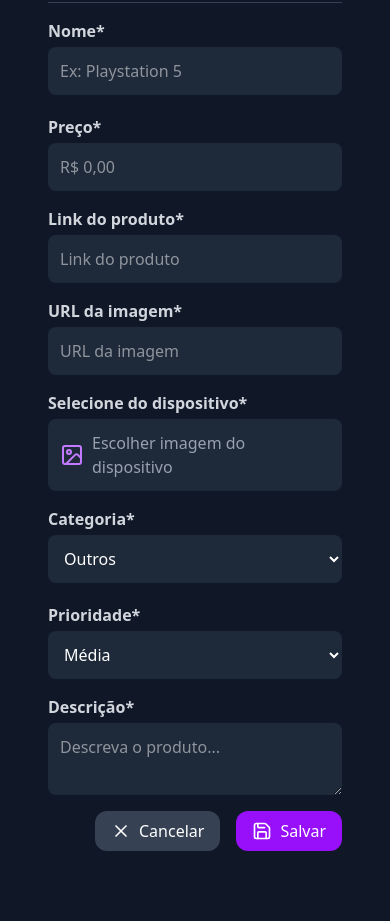
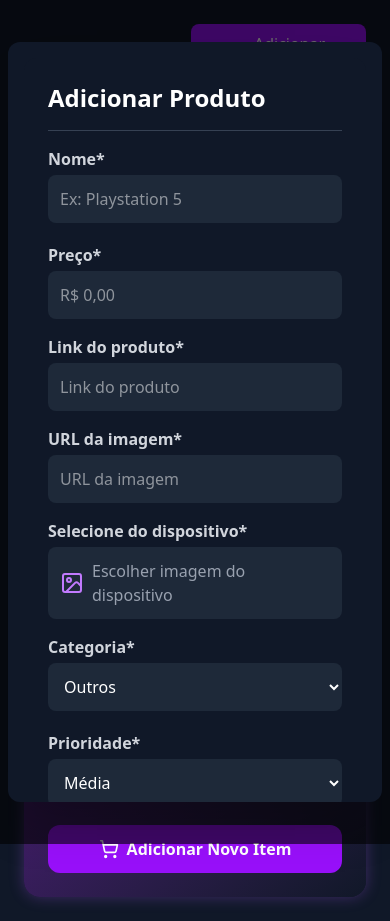
Before and after one commit to malopez23/wishlist, a React (Vite) app: page / in a window 390 px wide. Both pictures are taken after typing "Sample" into the empty fields and a click on the button "Adicionar Produto". Built offline with nearby package versions, Linux system fonts and the light colour scheme.

Commit message:
fix: responsive layout on foms

```diff
--- a/src/components/ProductCard.tsx
+++ b/src/components/ProductCard.tsx
@@ -13,7 +13,7 @@ const ProductCard = ({ product, onEdit, onDelete }: ProductCardProps) => {
       <img
         src={product.imageUrl}
         alt={product.name}
-        className="w-full h-48 object-cover"
+        className="w-full h-56 sm:h-64 md:h-48 object-cover"
       />
       <div className="p-4 space-y-2 flex flex-col flex-1">
         <h3 className="text-xl font-bold text-white">{product.name}</h3>
--- a/src/pages/Home.tsx
+++ b/src/pages/Home.tsx
@@ -1,7 +1,6 @@
 import { useEffect, useState } from "react";
 import ProductCard from "../components/ProductCard";
 import ProductForm from "../components/ProductForm";
-import Modal from "../components/Modal";
 // import { mockProducts } from "../data/mockProducts";
 import type { Product } from "../types/Product";
 import { Heart, CirclePlus, House, ShoppingCart, TrendingUp } from "lucide-react";
@@ -166,18 +165,11 @@ const Home = () => {
 
       <div className="flex flex-col md:flex-row gap-6">
         <div className="flex-1 min-w-0">
-          <Modal isOpen={showForm} onClose={() => { setShowForm(false); setEditingProduct(null); }}>
-            <ProductForm
-              onAdd={handleAddProduct}
-              initialData={editingProduct}
-              onClose={() => { setShowForm(false); setEditingProduct(null); }}
-            />
-          </Modal>
-
+          {/* Lista de produtos */}
           {filteredProducts.length === 0 ? (
             <div className="flex flex-col justify-center items-center h-60">
               <Heart className="text-gray-500 w-20 h-20" />
-              <p className="text-gray-500 mt-8 text-xl font-bold">
+              <p className="text-gray-500 mt-8 text-xl font-bold max-sm:text-center">
                 Ainda não existem produtos cadastrados
               </p>
             </div>
@@ -196,7 +188,6 @@ const Home = () => {
         </div>
 
         <div className="w-full md:w-80">
-
           <div className="rounded-2xl bg-gradient-to-br from-purple-900 to-gray-900 text-white p-6 shadow-[0_0_15px_rgba(168,85,247,0.3)] border-purple-800">
             <div className="flex items-center justify-between mb-4">
               <span className="font-bold text-lg">Total da Lista</span>
@@ -235,6 +226,19 @@ const Home = () => {
           </div>
         </div>
       </div>
+
+      {/* Modal customizado */}
+      {showForm && (
+        <div className="fixed inset-0 z-50 flex items-center justify-center bg-black/60">
+          <div className="bg-gray-900 rounded-xl p-4 w-full max-w-lg mx-2 shadow-2xl relative max-h-[90vh] overflow-y-auto md:max-h-none md:overflow-visible">
+            <ProductForm
+              onAdd={handleAddProduct}
+              initialData={editingProduct}
+              onClose={() => { setShowForm(false); setEditingProduct(null); }}
+            />
+          </div>
+        </div>
+      )}
     </div>
   );
 };
```
